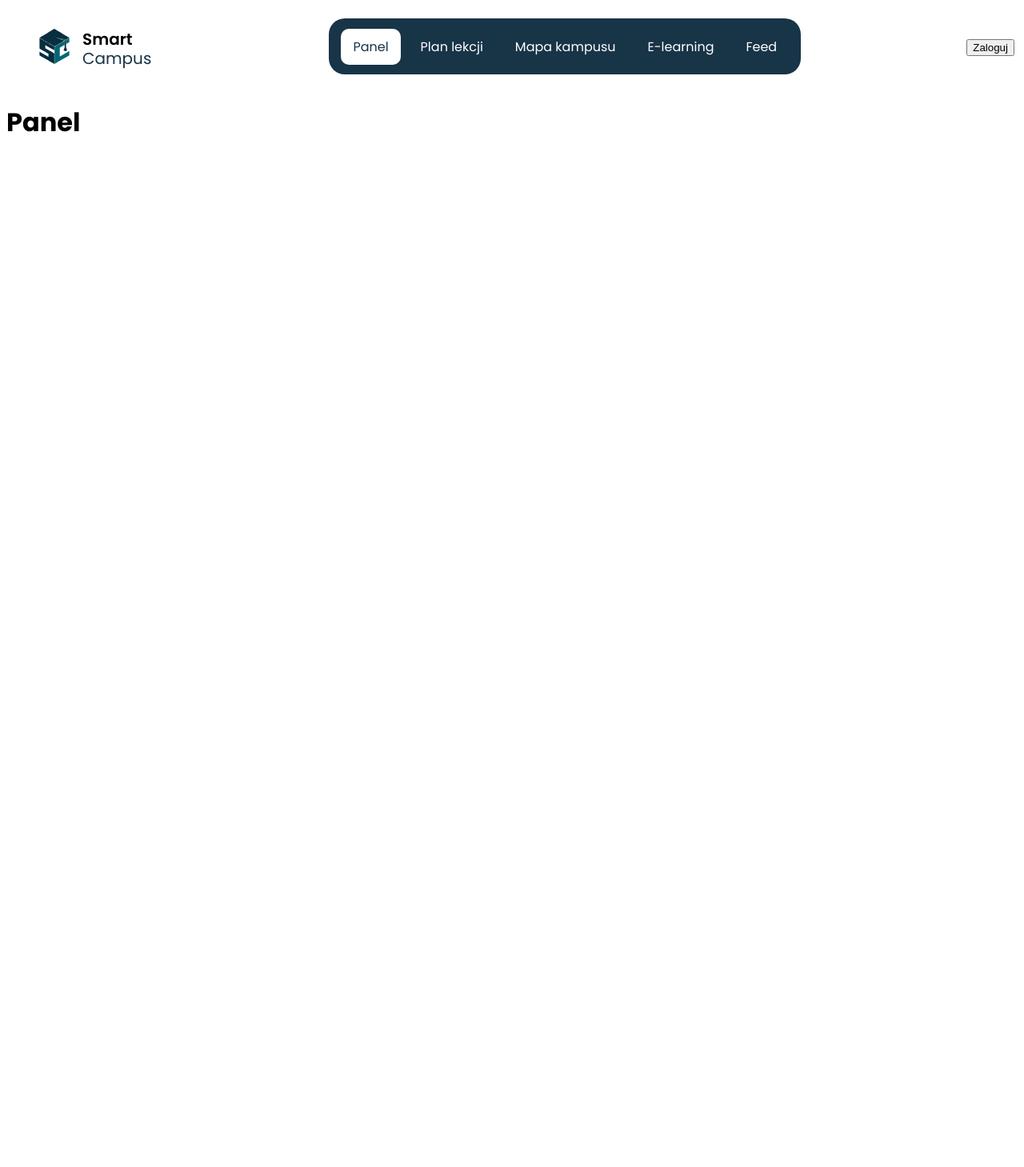
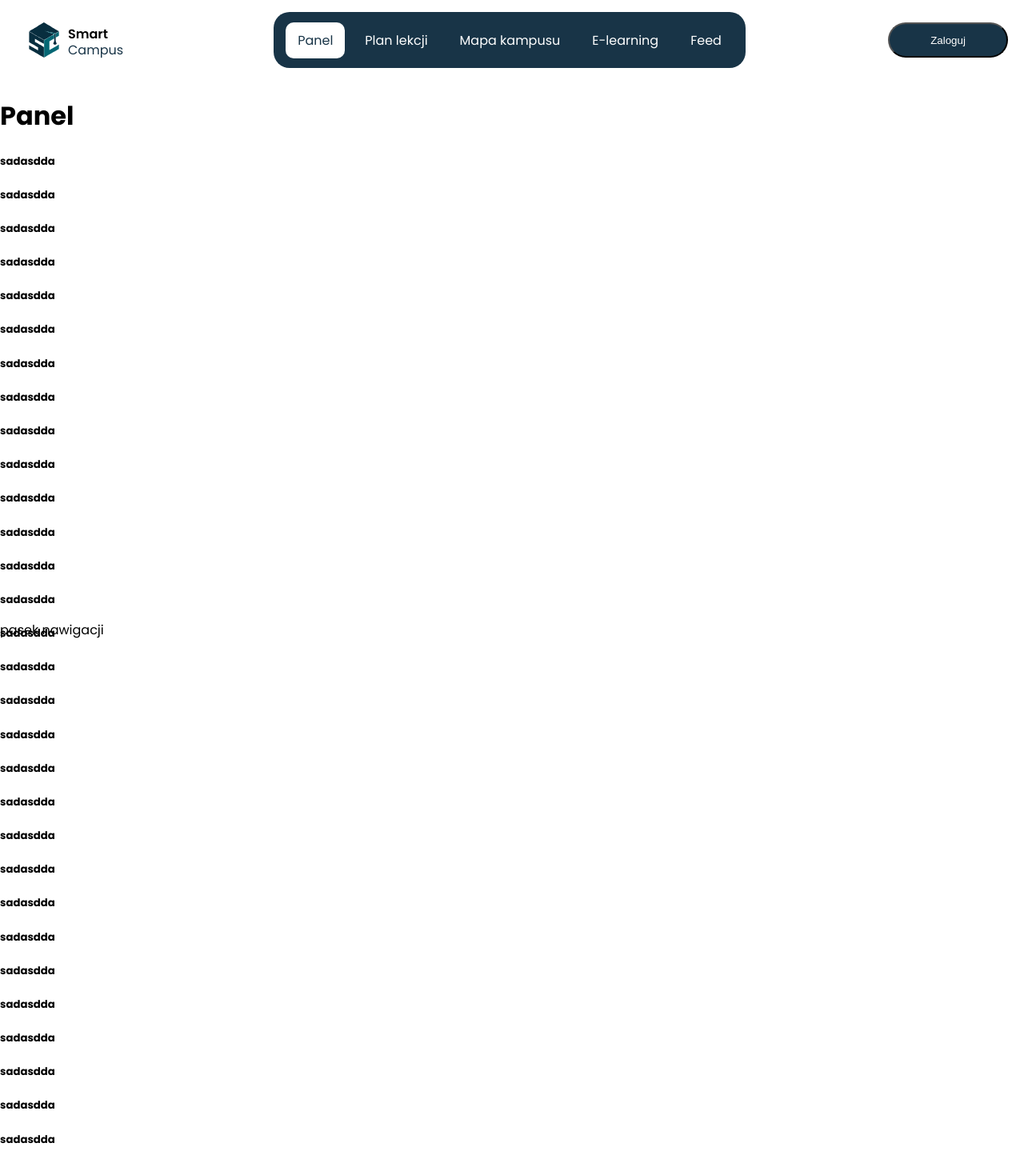
Before and after one commit to SmartCampusPANSIM/SmartCampus, a React (Vite) app: page /Panel in a window 1280 px wide. Shown: the top 1459 px of the page at 80% size. Before the commit the page ends 816 px from the top, so only its background shows below. Built offline with nearby package versions, Linux system fonts and the light colour scheme; no server answers.

Commit message:
Aktualizacja Top bara

```diff
--- a/src/App.css
+++ /dev/null
@@ -1,48 +0,0 @@
-body{
-  display: flex;
-  flex-direction: column;
-
-}
-
-#root {
-  max-width: 1280px;
-  margin: 0 auto;
-  padding: 2rem;
-  text-align: center;
-}
-
-.logo {
-  height: 6em;
-  padding: 1.5em;
-  will-change: filter;
-  transition: filter 300ms;
-}
-.logo:hover {
-  filter: drop-shadow(0 0 2em #646cffaa);
-}
-.logo.react:hover {
-  filter: drop-shadow(0 0 2em #61dafbaa);
-}
-
-@keyframes logo-spin {
-  from {
-    transform: rotate(0deg);
-  }
-  to {
-    transform: rotate(360deg);
-  }
-}
-
-@media (prefers-reduced-motion: no-preference) {
-  a:nth-of-type(2) .logo {
-    animation: logo-spin infinite 20s linear;
-  }
-}
-
-.card {
-  padding: 2em;
-}
-
-.read-the-docs {
-  color: #888;
-}
--- a/src/Elearning.jsx
+++ b/src/Elearning.jsx
@@ -2,7 +2,7 @@ import { Link } from "react-router-dom";
 
 function Elearning() {
   return (
-    <app class="app">
+    <app class="appx">
       <h1>Elearning</h1>
       {/* Kod e learningu */}
     </app>
--- /dev/null
+++ b/src/MobileNavBar.jsx
@@ -0,0 +1,11 @@
+import { Link } from "react-router-dom";
+
+function MobileNavBar() {
+  return (
+   <div>
+    <div className="mobile-nav">pasek nawigacji</div>
+   </div>
+  );
+}
+
+export default MobileNavBar;
--- a/src/NavBar.jsx
+++ b/src/NavBar.jsx
@@ -1,7 +1,7 @@
-import { useState, useEffect } from "react";
-import { Link } from "react-router-dom";
-import { NavLink } from "react-router-dom";
+import { useState, useEffect, useRef } from "react";
+import { Link, NavLink } from "react-router-dom";
 import { auth } from "./firebase";
+
 import {
   signInWithPopup,
   GoogleAuthProvider,
@@ -9,69 +9,98 @@ import {
   signOut
 } from "firebase/auth";
 
-
 function NavBar() {
   const [user, setUser] = useState(null);
+  const [isMenuOpen, setIsMenuOpen] = useState(false);
+  const menuRef = useRef(null);
 
-
-  // Funkcja do logowania użytkownika
   const handleLogin = async () => {
     const provider = new GoogleAuthProvider();
     try {
-      const result = await signInWithPopup(auth, provider);
-      console.log("Zalogowano:", result.user);
+      await signInWithPopup(auth, provider);
     } catch (error) {
       console.error("Błąd logowania:", error);
     }
+    setIsMenuOpen(false);
   };
 
-  // Funkcja do wylogowania użytkownika
   const handleLogout = async () => {
     try {
-    await signOut(auth); // Funkcja wylogowująca
-    console.log("Wylogowano");
+      await signOut(auth);
     } catch (error) {
       console.error("Błąd wylogowania:", error);
     }
   };
 
-  // Śledzenie stanu użytkownika
   useEffect(() => {
     const unsubscribe = onAuthStateChanged(auth, (currentUser) => {
       setUser(currentUser);
     });
-
     return () => unsubscribe();
   }, []);
+
+  useEffect(() => {
+    function handleClickOutside(event) {
+      if (isMenuOpen && menuRef.current && !menuRef.current.contains(event.target)) {
+        setIsMenuOpen(false);
+      }
+    }
+
+    document.addEventListener("mousedown", handleClickOutside);
+    return () => {
+      document.removeEventListener("mousedown", handleClickOutside);
+    };
+  }, [isMenuOpen]);
+
+  const toggleMenu = () => {
+    setIsMenuOpen(prev => !prev);
+  };
 
   return (
     <section className="navbar_section">
       <Link to="/" className="navbar_logo">
-        <div className="navbar_logo_icon"></div>
+        <div className="navbar_logo_icon" />
         <div className="navbar_logo_wrapper">
           <div className="navbar_logo_wrapper_topText">Smart</div>
           <div className="navbar_logo_wrapper_bottomText">Campus</div>
         </div>
       </Link>
-      <nav>
+
+      <nav className="navbar_navigationBar" >
         <NavLink to="/Panel" className={({ isActive }) => isActive ? "navbar_button--active" : "navbar_button"}>Panel</NavLink>
         <NavLink to="/PlanLekcji" className={({ isActive }) => isActive ? "navbar_button--active" : "navbar_button"}>Plan lekcji</NavLink>
         <NavLink to="/MapaKampusu" className={({ isActive }) => isActive ? "navbar_button--active" : "navbar_button"}>Mapa kampusu</NavLink>
         <NavLink to="/Elearning" className={({ isActive }) => isActive ? "navbar_button--active" : "navbar_button"}>E-learning</NavLink>
         <NavLink to="/Feed" className={({ isActive }) => isActive ? "navbar_button--active" : "navbar_button"}>Feed</NavLink>
       </nav>
-      <div>
-        {user ? (
-          <div>
-            <span>Witaj, {user.displayName}</span>
-            <span>Witaj, {user.email}</span>
-            <img src={user.photoURL} alt="User profile" style={{ width: 30, height: 30, borderRadius: '50%' }} />
-            <button onClick={handleLogout}>Wyloguj</button>
+
+      {!user ? (
+        <button className="defaultButton" onClick={handleLogin}>Zaloguj</button>
+      ) : (
+        <div ref={menuRef} style={{ position: 'relative' }}>
+          <div
+            className={`navbar_userBar ${isMenuOpen ? "navbar_userBar--onFocus" : ""}`}
+            onClick={toggleMenu}
+          >
+            <div className="navbar_userBar_wrapper">
+              <div className="navbar_userBar_name">{user.displayName}</div>
+              <div className="navbar_userBar_mail">{user.email}</div>
             </div>
-        ) : (
-          <button onClick={handleLogin}>Zaloguj</button>
+            <div
+              className="navbar_userBar_profilePicture"
+              style={{ backgroundImage: `url(${user.photoURL})` }}
+            />
+          </div>
+
+          {isMenuOpen && (
+            <div className="navbar_userMenu">
+              <button className="navbar_userMenu_button" onClick={handleLogout}>Wyloguj</button>
+              <button className="navbar_userMenu_button">Ustawienia</button>
+            </div>
           )}
         </div>
+      )}
+
     </section>
   );
 }
--- a/src/Panel.jsx
+++ b/src/Panel.jsx
@@ -4,6 +4,46 @@ function Panel() {
   return (
     <app class="app">
       <h1>Panel</h1>
+      <h5>sadasdda</h5>
+      <h5>sadasdda</h5>
+      <h5>sadasdda</h5>
+      <h5>sadasdda</h5>
+      <h5>sadasdda</h5>
+      <h5>sadasdda</h5>
+      <h5>sadasdda</h5>
+      <h5>sadasdda</h5>
+      <h5>sadasdda</h5>
+      <h5>sadasdda</h5>
+      <h5>sadasdda</h5>
+      <h5>sadasdda</h5>
+      <h5>sadasdda</h5>
+      <h5>sadasdda</h5>
+      <h5>sadasdda</h5>
+      <h5>sadasdda</h5>
+      <h5>sadasdda</h5>
+      <h5>sadasdda</h5>
+      <h5>sadasdda</h5>
+      <h5>sadasdda</h5>
+            <h5>sadasdda</h5>
+      <h5>sadasdda</h5>
+      <h5>sadasdda</h5>
+      <h5>sadasdda</h5>
+      <h5>sadasdda</h5>
+      <h5>sadasdda</h5>
+      <h5>sadasdda</h5>
+      <h5>sadasdda</h5>
+      <h5>sadasdda</h5>
+      <h5>sadasdda</h5>
+      <h5>sadasdda</h5>
+      <h5>sadasdda</h5>
+      <h5>sadasdda</h5>
+      <h5>sadasdda</h5>
+      <h5>sadasdda</h5>
+      <h5>sadasdda</h5>
+      <h5>sadasdda</h5>
+      <h5>sadasdda</h5>
+      <h5>sadasdda</h5>
+      <h5>sadasdda</h5>
     </app>
   );
 }
--- a/src/main.jsx
+++ b/src/main.jsx
@@ -9,6 +9,7 @@ import Elearning from './Elearning.jsx';
 import PlanLekcji from './PlanLekcji.jsx';
 import Panel from './Panel.jsx';
 import NavBar from './NavBar.jsx';
+import MobileNavBar from './MobileNavBar.jsx';
 import MapaKampusu from './MapaKampusu.jsx';
 import Feed from './Feed.jsx';
 
@@ -23,6 +24,7 @@ createRoot(document.getElementById('root')).render(
         <Route path="/Feed" element={<Feed />} />
         <Route path="/PlanLekcji" element={<PlanLekcji />} />
       </Routes>
+      <MobileNavBar />
     </BrowserRouter>
   </StrictMode>
 );
--- a/src/smartCampusUI.css
+++ b/src/smartCampusUI.css
@@ -1,40 +1,66 @@
 @import url('https://fonts.googleapis.com/css2?family=Poppins:wght@100;200;300;400;500;600;700;800;900&display=swap');
 
-:root{
+:root {
     scroll-behavior: smooth;
 }
 
-a,a:visited{
+a,
+a:visited {
     text-decoration: none;
     color: white;
 }
 
-body{
+.defaultButton {
+    background-color: #183447;
+    font-weight: 400;
+    color: white;
+    border-radius: 100px;
+    height: 44px;
+    width: 150px;
+}
+
+.defaultButton:hover {
+    background-color: #183e57;
+    cursor: pointer;
+}
+
+.defaultButton:active {
+    transform: scale(1.01);
+}
+
+body {
+    margin: 0;
+    padding: 0;
     font-family: Poppins;
     height: 100vh;
     width: 100%;
     box-sizing: border-box;
-    overflow: hidden;
+    overflow-x: hidden;
+    overflow-y: auto;
     display: flex;
     flex-direction: column;
 }
 
-.navbar_section{
+.navbar_section {
+    position: sticky;
+    top: 0;
     box-sizing: border-box;
     display: flex;
     justify-content: space-between;
     align-items: center;
-    padding: 0 20px;
     height: 100px;
     width: 100%;
-    background-color: #fff;
+    padding: 0px 20px;
+    background-color: rgba(255, 255, 255, 0.2);
+    backdrop-filter: blur(80px);
+    -webkit-backdrop-filter: blur(80px);
     user-select: none;
     -webkit-user-select: none;
     -moz-user-select: none;
 }
 
 
-.navbar_section nav{
+.navbar_navigationBar {
     display: flex;
     justify-content: space-between;
     align-items: center;
@@ -44,19 +70,22 @@ body{
     padding: 5px 10px;
 }
 
-.navbar_button{
+
+.navbar_button {
     border-radius: 10px;
     box-sizing: border-box;
     color: #fff;
     padding: 10px 15px;
     margin: 5px;
 }
-.navbar_button:hover{
+
+.navbar_button:hover {
     background-color: white;
     color: #183447;
     cursor: pointer;
 }
-.navbar_button--active{
+
+.navbar_button--active {
     border-radius: 10px;
     background-color: white;
     color: #183447 !important;
@@ -64,47 +93,138 @@ body{
     margin: 5px;
 }
 
-.navbar_logo{
+.navbar_logo {
     display: flex;
     justify-content: center;
     align-items: center;
     border-radius: 20px;
     height: 60px;
     width: max-content;
-    padding: 5px 15px;
-}
-.navbar_logo:hover{
-    cursor: pointer;
-    background-color: #f9f9f9;
+    padding: 5px 10px;
 }
 
-.navbar_logo_icon{
+.navbar_logo:hover {
+    cursor: pointer;
+    background-color: #F6F6F6;
+}
+
+.navbar_logo_icon {
     background-image: url('assets/Smart Campus - Logo --transparentne.svg');
     background-position: center;
     background-size: contain;
     background-repeat: no-repeat;
     height: 57px;
     width: 50px;
-    margin-right: 10px;
 }
 
-.navbar_logo_wrapper{
+.navbar_logo_wrapper {
     display: flex;
     flex-direction: column;
     justify-content: center;
+    align-items: flex-start;
     height: max-content;
+    margin-left: 5px;
 }
 
-.navbar_logo_wrapper_topText{
-    font-size: 20px;
+.navbar_logo_wrapper_topText {
+    font-size: 16px;
     font-weight: 600;
     color: #000000;
-    height: 24px;
+    height: 20px;
 }
 
-.navbar_logo_wrapper_bottomText{
-    font-size: 20px;
+.navbar_logo_wrapper_bottomText {
+    font-size: 16px;
     font-weight: 400;
     color: #183447;
-    height: 24px;
+    height: 20px;
 }
+
+.navbar_userBar {
+    display: flex;
+    align-items: center;
+    border-radius: 20px;
+    height: 60px;
+    width: max-content;
+    padding: 5px 10px;
+    border: 1px solid transparent;
+}
+
+.navbar_userBar:hover {
+    cursor: pointer;
+    background-color: #F6F6F6;
+}
+
+.navbar_userBar--onFocus {
+    background-color: #F6F6F6;
+    cursor: pointer;
+    border: 1px solid #183447;
+}
+
+.navbar_userBar_wrapper {
+    display: flex;
+    flex-direction: column;
+    align-items: flex-end;
+    margin-right: 15px;
+}
+
+.navbar_userBar_name {
+    font-size: 14px;
+    font-weight: 600;
+}
+
+.navbar_userBar_mail {
+    font-size: 14px;
+    font-weight: 400;
+}
+
+.navbar_userBar_profilePicture {
+    display: flex;
+    background-position: center;
+    background-size: contain;
+    background-repeat: no-repeat;
+    height: 50px;
+    width: 50px;
+    border-radius: 1000px;
+}
+
+.navbar_userMenu {
+    position: absolute;
+    top: 80px;
+    right: 0px;
+    background-color: rgba(24, 52, 71, 0.2);
+    backdrop-filter: blur(80px);
+    box-shadow: 0 4px 4px rgba(0, 0, 0, 0.25);
+    border-radius: 20px;
+    padding: 10px;
+    display: flex;
+    flex-direction: column;
+    width: 200px;
+}
+
+.navbar_userMenu_button {
+    display: flex;
+    justify-content: flex-start;
+    align-items: center;
+    background-color: transparent;
+    border-radius: 10px;
+    height: 44px;
+    width: 100%;
+    color: #183447;
+    font-weight: 500;
+    font-size: 16px;
+    margin: 5px 0;
+    outline: none;
+    border: none;
+}
+
+.navbar_userMenu_button:hover {
+    background-color: #183447;
+    color: white;
+    cursor: pointer;
+}
+
+.mobile-nav {
+    position: fixed;
+    bottom: 0;
+}
```
Lines whose indentation alone changed are shown as unchanged.
